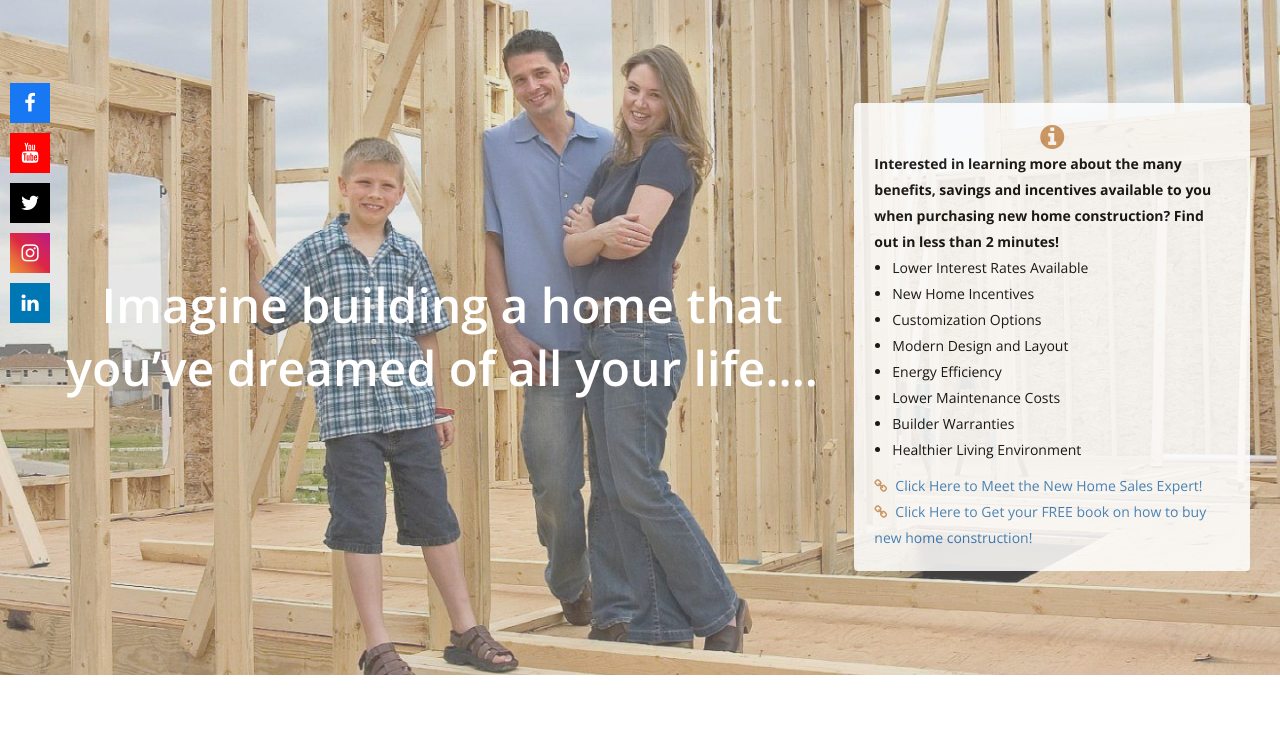
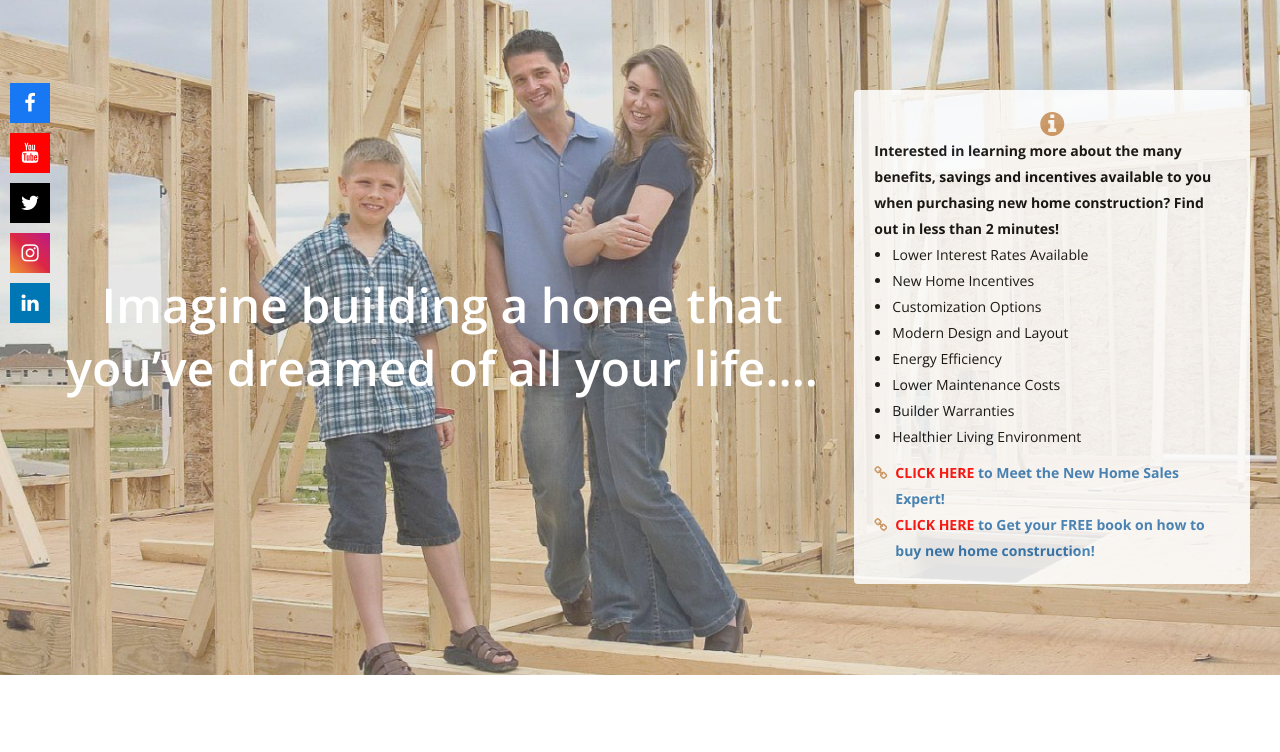
Before and after one commit to noumanniazi/enjoyarizonaliving, a PHP site: page /NewHome.html in a window 1280 px wide. Shown: the part 117-869 px from the top of the page. Run offline with PHP 8.4, Linux system fonts and the light colour scheme; some libraries are stand-ins or nearby versions; some web fonts are replaced.

Commit message:
make cta pop

```diff
--- a/NewHome.html
+++ b/NewHome.html
@@ -266,23 +266,30 @@ houses for sale in anthem,
                   <li>Healthier Living Environment</li>
                 </ul>
                 <div class="call-to-action-wrapper">
-                  <p class="call-to-action">
-                    <i class="call-to-action-icon fa fa-link" aria-hidden="true"></i
+                  <div class="call-to-action">
+                    <i
+                      class="call-to-action-icon fa fa-link"
+                      aria-hidden="true"
+                    ></i
                     ><a
                       href="https://youtu.be/0_y7Z5dJ9DY?si=oD9I1Q6zQ078G0II"
                       target="_blank"
-                      >Click Here to Meet the New Home Sales Expert!</a
+                      ><span class="cta-red">Click Here</span> to Meet the New
+                      Home Sales Expert!</a
                     >
-                  </p>
-                  <p class="call-to-action">
-                    <i class="call-to-action-icon fa fa-link" aria-hidden="true"></i
+                  </div>
+                  <div class="call-to-action">
+                    <i
+                      class="call-to-action-icon fa fa-link"
+                      aria-hidden="true"
+                    ></i
                     ><a
                       href="https://raymondkerege.book.live/new-construction-book"
                       target="_blank"
-                      >Click Here to Get your FREE book on how to buy new home
-                      construction!</a
+                      ><span class="cta-red">Click Here</span> to Get your FREE
+                      book on how to buy new home construction!</a
                     >
-                  </p>
+                  </div>
                 </div>
               </div>
             </div>
@@ -359,7 +366,7 @@ houses for sale in anthem,
       </div>
     </section>
     <!-- About End -->
-     <section class="mobile-only">
+    <section class="mobile-only">
       <div class="hero-info-box">
         <div class="hero-info-box-icon">
           <i class="fa fa-info-circle fa-2x"></i>
@@ -367,9 +374,9 @@ houses for sale in anthem,
         <div class="title-small-text">
           <div>
             <p class="sub-title">
-              Interested in learning more about the many benefits, savings
-              and incentives available to you when purchasing new home
-              construction? Find out in less than 2 minutes!
+              Interested in learning more about the many benefits, savings and
+              incentives available to you when purchasing new home construction?
+              Find out in less than 2 minutes!
             </p>
             <ul class="list">
               <li>Lower Interest Rates Available</li>
@@ -387,7 +394,8 @@ houses for sale in anthem,
                 ><a
                   href="https://youtu.be/0_y7Z5dJ9DY?si=oD9I1Q6zQ078G0II"
                   target="_blank"
-                  >Click Here to Meet the New Home Sales Expert!</a
+                  ><span class="cta-red">Click Here</span> to Meet the New Home
+                  Sales Expert!</a
                 >
               </p>
               <p class="call-to-action">
@@ -395,15 +403,15 @@ houses for sale in anthem,
                 ><a
                   href="https://raymondkerege.book.live/new-construction-book"
                   target="_blank"
-                  >Click Here to Get your FREE book on how to buy new home
-                  construction!</a
+                  ><span class="cta-red">Click Here</span> to Get your FREE book
+                  on how to buy new home construction!</a
                 >
               </p>
             </div>
           </div>
         </div>
       </div>
-     </section>
+    </section>
     <!-- Consultation start from here -->
 
     <section class="free-consultation-sec jarallax">
--- a/css/new-home.css
+++ b/css/new-home.css
@@ -51,14 +51,26 @@
 
 .call-to-action-wrapper {
   padding-top: 10px;
+  font-weight: bold;
+}
+
+.call-to-action {
+  display: flex;
+  flex-direction: row;
 }
 
 .call-to-action .fa-link {
+  line-height: 26px;
   color: #CC935C;
 }
 
 .call-to-action-icon {
   padding-right: 8px;
+}
+
+.cta-red {
+  text-transform: uppercase;
+  color: red;
 }
 
 .list {
```
